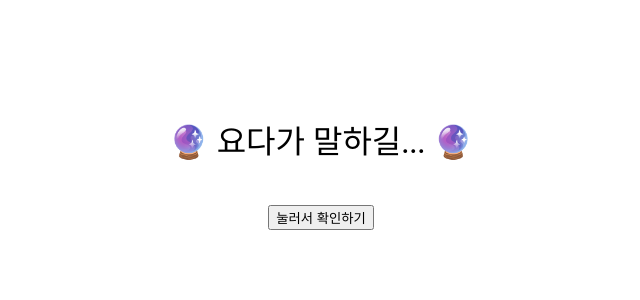
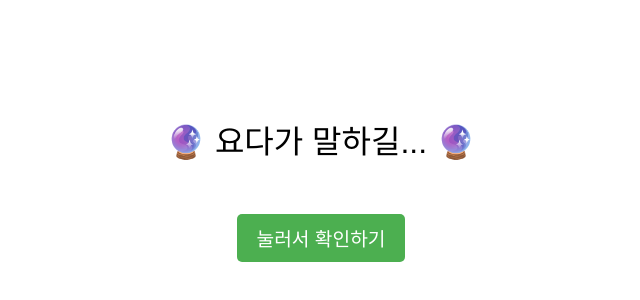
Before and after one commit to baee1900/bae, a plain HTML site: page Index.html in a window 1280 px wide. Shown: the part 140-440 px from the top of the page, without its empty margins (319-959 px from the left). Drawn offline with Linux system fonts and the light colour scheme.

Commit message:
Update Index.html

```diff
--- a/Index.html
+++ b/Index.html
@@ -9,12 +9,28 @@
             text-align: center;
             font-size: 2rem;
             margin-top: 20%;
+            font-family: Arial, sans-serif;
+        }
+
+        button {
+            margin-top: 20px;
+            padding: 10px 20px;
+            font-size: 1.2rem;
+            cursor: pointer;
+            background-color: #4CAF50;
+            color: white;
+            border: none;
+            border-radius: 5px;
+        }
+
+        button:hover {
+            background-color: #45a049;
         }
     </style>
 </head>
 <body>
     <p id="message">🔮 요다가 말하길... 🔮</p>
-    <button onclick="showRandomMessage()">눌러서 확인하기</button>
+    <button onclick="showRandomMessage()" aria-label="랜덤 메시지 보기">눌러서 확인하기</button>
 
     <script>
         function showRandomMessage() {
@@ -25,7 +41,11 @@
                 "좋은 생각이에요!",
                 "다시 시도해보세요."
             ];
-            document.getElementById("message").innerText = messages[Math.floor(Math.random() * messages.length)];
+
+            // 랜덤 인덱스 생성
+            const randomIndex = Math.floor(Math.random() * messages.length);
+            // 메시지 업데이트
+            document.getElementById("message").innerText = messages[randomIndex];
         }
     </script>
 </body>
```
